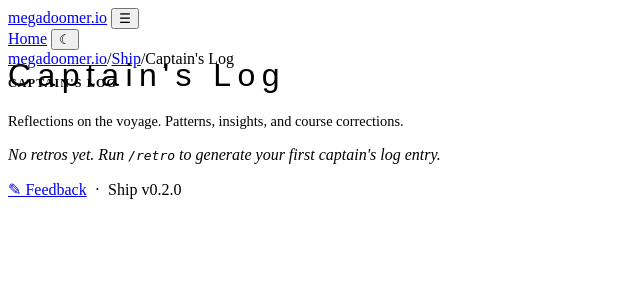
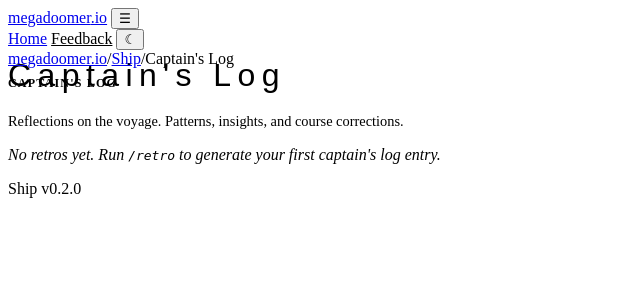
Before and after one commit to megadoomer-io/ship, a Python web app: template src/ship/templates/captains_log.html in a window 1280 px wide. Shown: the top 300 px of the page, without its empty margins (0-640 px from the left). Run offline with Jinja, Linux system fonts and the light colour scheme; the template is opened without the code that fills it, so the values that code supplies are empty; some web fonts are replaced.

Commit message:
feat: move feedback link from footer to accent-colored header nav
Feedback link was buried in the footer where nobody noticed it.
Now it's an always-visible, accent-colored nav link that points
directly to the new feedback issue template.

```diff
--- a/src/ship/static/css/style.css
+++ b/src/ship/static/css/style.css
@@ -1,4 +1,8 @@
 /* Ship-specific styles. Shared variables come from /static/shared.css */
+
+.nav-feedback {
+    color: var(--accent) !important;
+}
 
 @font-face {
     font-family: 'Irken';
@@ -240,6 +244,12 @@ h2 {
     border: 1px solid color-mix(in srgb, var(--info), transparent 70%);
 }
 
+.badge-plan {
+    color: var(--info);
+    background: color-mix(in srgb, var(--info), transparent 85%);
+    border: 1px solid color-mix(in srgb, var(--info), transparent 70%);
+}
+
 .timeline-compact {
     display: flex;
     align-items: center;
--- a/src/ship/templates/base.html
+++ b/src/ship/templates/base.html
@@ -23,7 +23,9 @@
                 {% if role and role.value >= 1 %}
                 <a href="{{ url_for('ship.porthole') }}" class="shared-nav-link {% if request.endpoint == 'ship.porthole' %}active{% endif %}">Porthole</a>
                 <a href="{{ url_for('ship.captains_log') }}" class="shared-nav-link {% if request.endpoint == 'ship.captains_log' %}active{% endif %}">Captain's Log</a>
+                <a href="{{ url_for('ship.course') }}" class="shared-nav-link {% if request.endpoint == 'ship.course' %}active{% endif %}">Course</a>
                 {% endif %}
+                <a href="https://github.com/megadoomer-io/ship/issues/new?template=feedback.md" class="shared-nav-link nav-feedback">Feedback</a>
                 <button class="theme-toggle" onclick="toggleTheme()" aria-label="Toggle theme">&#9790;</button>
             </div>
         </div>
@@ -37,8 +39,7 @@
         {% block content %}{% endblock %}
     </main>
     <footer class="shared-footer">
-        <a href="https://github.com/megadoomer-io/ship/issues" class="feedback-link">&#9998; Feedback</a>
-        &nbsp;&middot;&nbsp; Ship v0.2.0
+        Ship v0.2.0
     </footer>
     {% if actual_role is defined and actual_role is not none and actual_role > role %}
     <div class="floating-controls">
```
